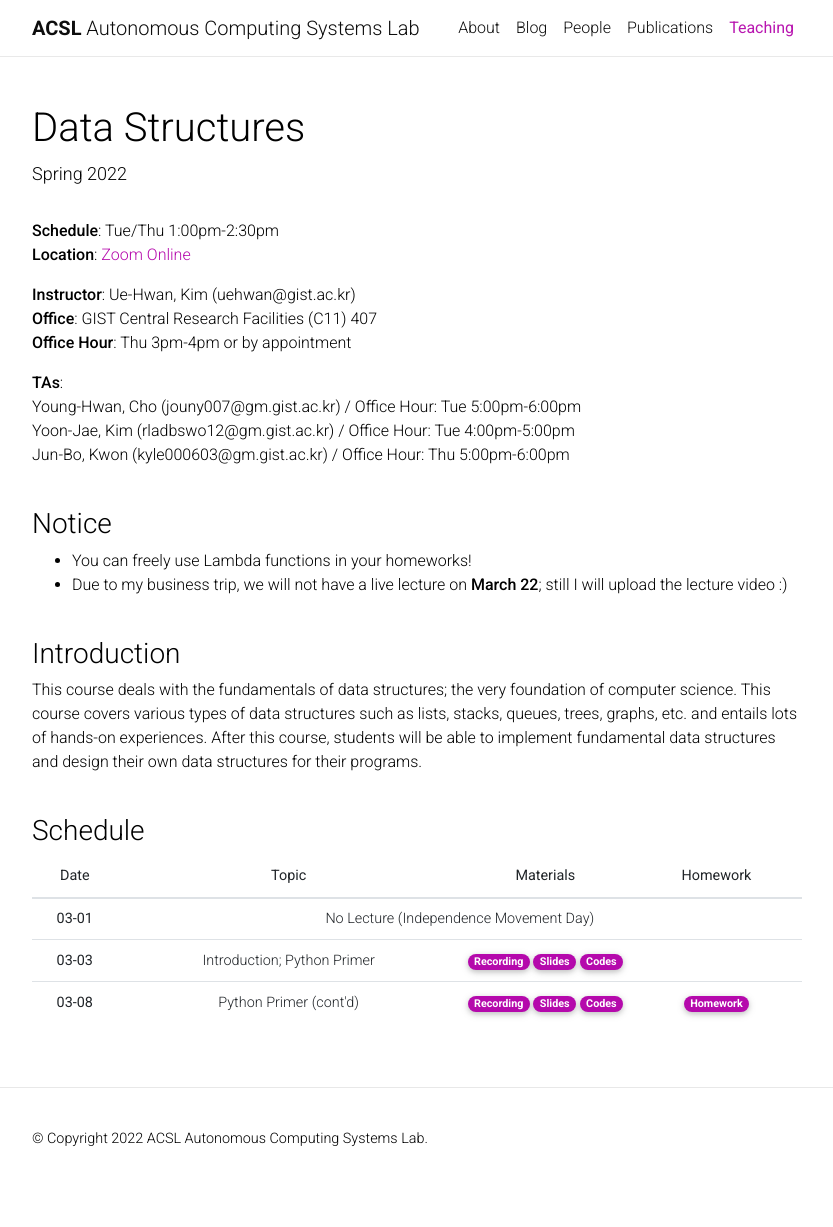
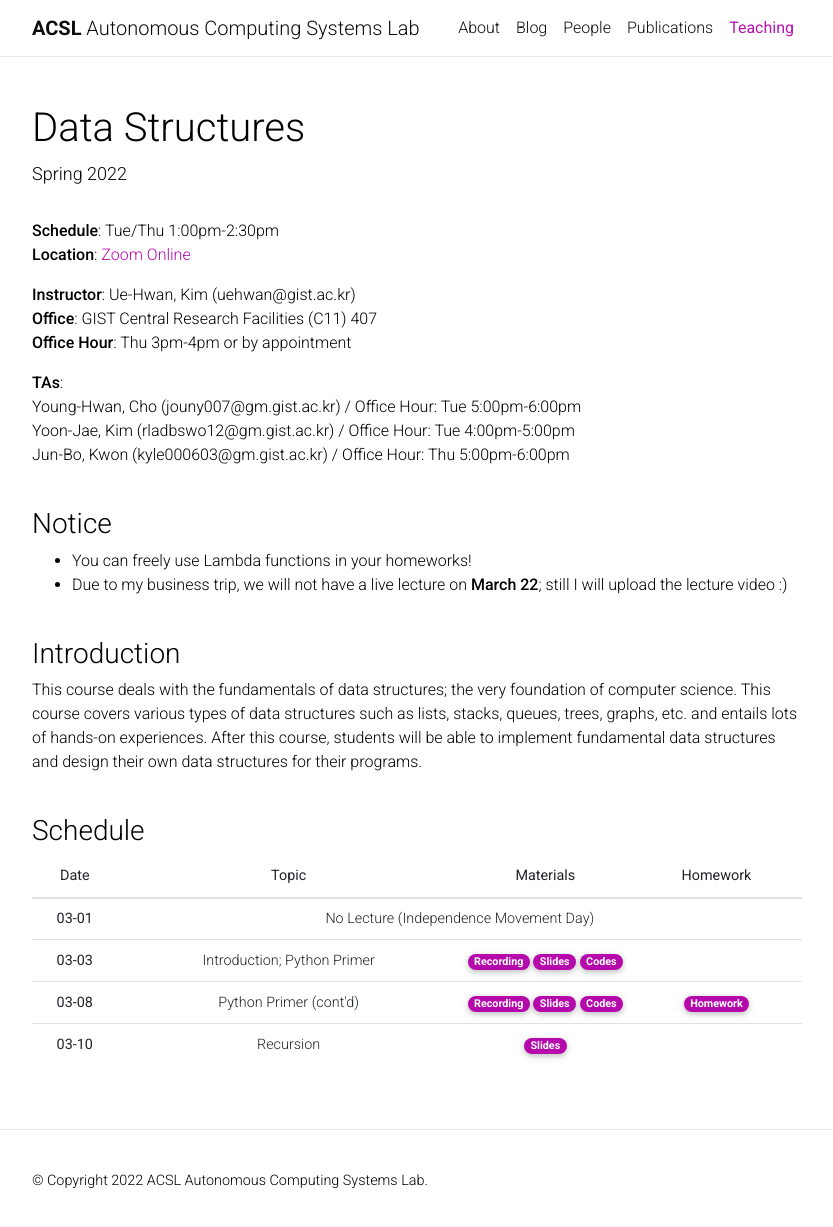
Before and after one commit to Uehwan/Uehwan.github.io, a Jekyll site: the page built from _teaching/datastruct22sp.md, in a window 1280 px wide and 1231 px high. Shown: the top 1227 px of the window, without its empty margins (223-1056 px from the left). Built offline with Jekyll 4.4.1, drawn with Linux system fonts in a browser that asks for light colours; nearby versions of some CDN libraries; comment, search, counter and statistics services are not loaded; a style sheet for code colours, icons or effects is not loaded.

Commit message:
[ds22sp] 22-03-10 pre

```diff
--- a/_teaching/datastruct22sp.md
+++ b/_teaching/datastruct22sp.md
@@ -57,6 +57,12 @@
       <td><a href="https://youtu.be/GLYbUZaWLRk" target="_blank" class="badge badge-pill" style="background-color:#B509AC;">Recording</a> <a href="https://docs.google.com/presentation/d/1m5CjvaxMdUnMHOeGV-EDElHa53rRjWhWPaLdsjkrEwY/edit?usp=sharing" target="_blank" class="badge badge-pill" style="background-color:#B509AC;">Slides</a> <a href="https://colab.research.google.com/drive/1S9OYcv8v-KU1w1RI_t7fEb78EGjrQ3Aw?usp=sharing" target="_blank" class="badge badge-pill" style="background-color:#B509AC;">Codes</a></td>
       <td><a href="https://colab.research.google.com/drive/1gRNMsgBKA2hXzE6bEDwtpcdjbgxCc6t1?usp=sharing" target="_blank" class="badge badge-pill" style="background-color:#B509AC;">Homework</a></td>
     </tr>
+    <tr>
+      <th scope="row">03-10</th>
+      <td>Recursion</td>
+      <td><!--a href="https://youtu.be/GLYbUZaWLRk" target="_blank" class="badge badge-pill" style="background-color:#B509AC;">Recording</a--> <a href="https://docs.google.com/presentation/d/1qwWXB62idf3332JFdYpbSoRAb8rkhKBZmkOKQDqmatM/edit?usp=sharing" target="_blank" class="badge badge-pill" style="background-color:#B509AC;">Slides</a> <!--a href="https://colab.research.google.com/drive/1S9OYcv8v-KU1w1RI_t7fEb78EGjrQ3Aw?usp=sharing" target="_blank" class="badge badge-pill" style="background-color:#B509AC;">Codes</a--></td>
+      <td><!--a href="https://colab.research.google.com/drive/1gRNMsgBKA2hXzE6bEDwtpcdjbgxCc6t1?usp=sharing" target="_blank" class="badge badge-pill" style="background-color:#B509AC;">Homework</a--></td>
+    </tr>
   </tbody>
 </table>
 </div>
```
